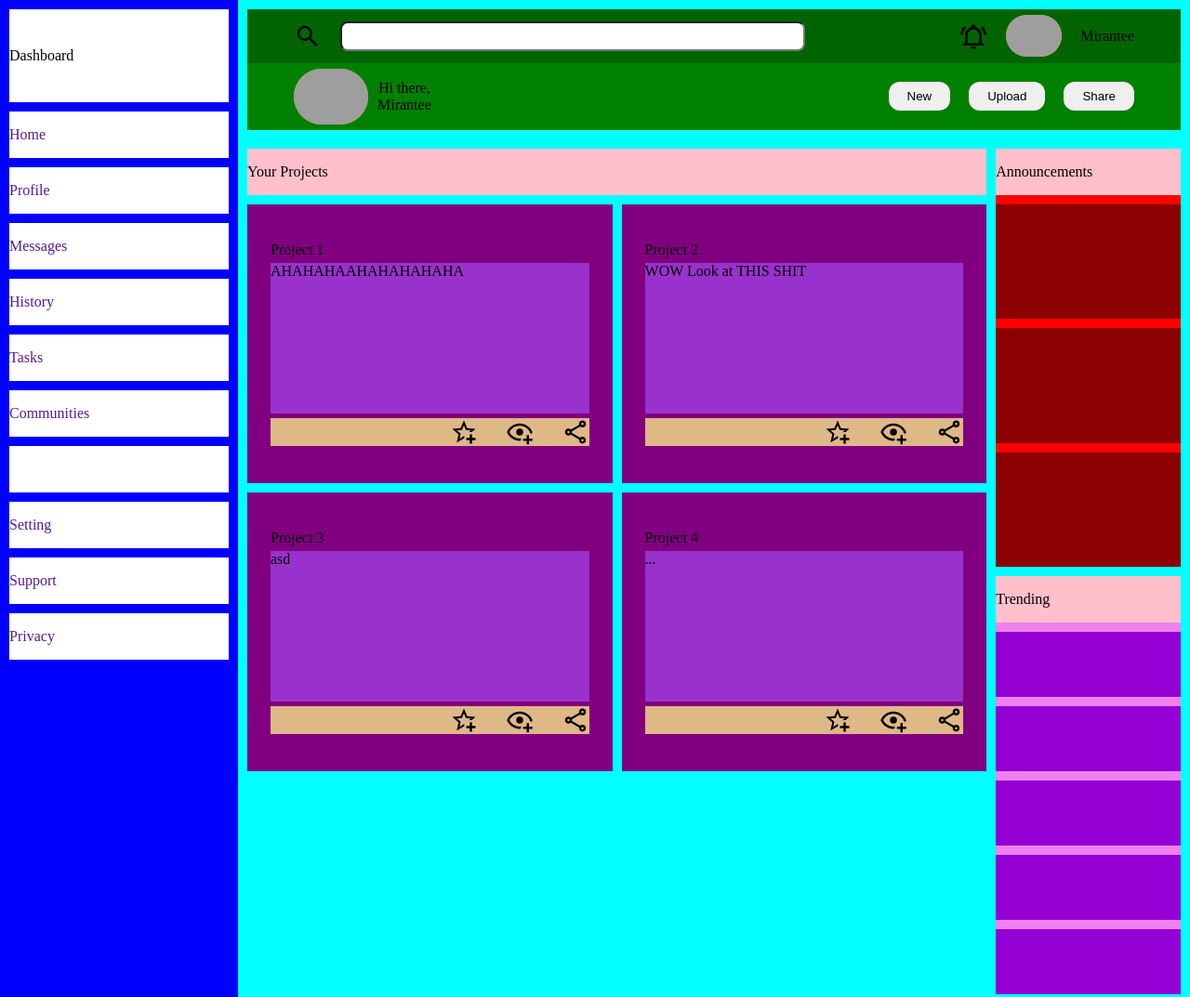
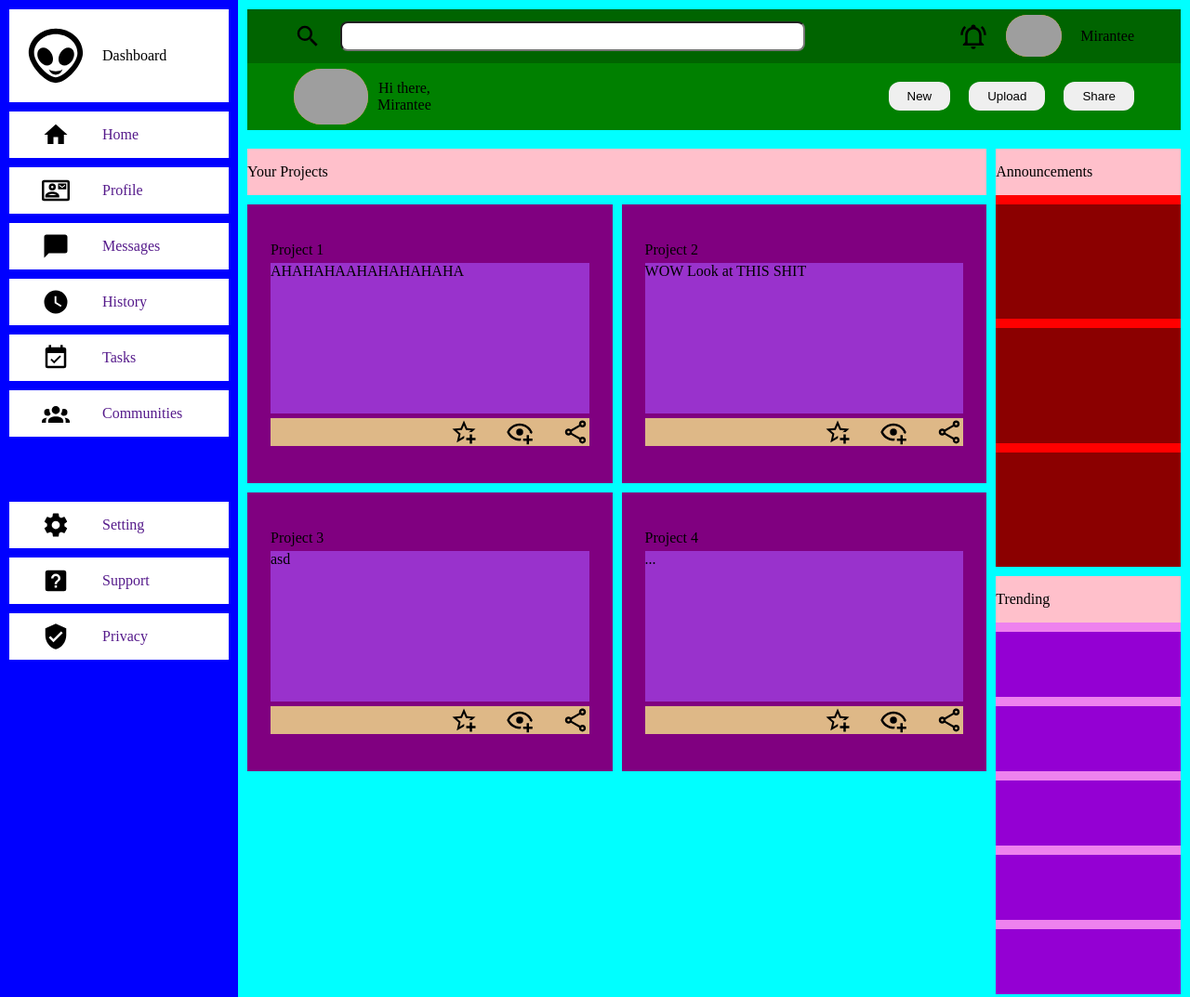
Before and after one commit to Miran-Mirantee/Admin-Dashboard, a plain HTML site: page index.html in a window 1280 px wide. Shown: the top 1073 px of the page at 93% size. Drawn offline with Linux system fonts and the light colour scheme; grey boxes are pictures that could not be loaded.

Commit message:
Updated sidebar basic layout

```diff
--- a/index.html
+++ b/index.html
@@ -9,17 +9,17 @@
 </head>
 <body>
     <div class="sidebar">
-        <div class="logo">Dashboard</div>
-        <a href=""><div>Home</div></a>
-        <a href=""><div>Profile</div></a>
-        <a href=""><div>Messages</div></a>
-        <a href=""><div>History</div></a>
-        <a href=""><div>Tasks</div></a>
-        <a href=""><div>Communities</div></a>
-        <a href=""><div></div></a>
-        <a href=""><div>Setting</div></a>
-        <a href=""><div>Support</div></a>
-        <a href=""><div>Privacy</div></a>
+        <div><img src="icons/alien-outline.svg" alt="" class="logo"><div>Dashboard</div></div>
+        <a href=""><img src="icons/home.svg" alt="" class="icon"><div>Home</div></a>
+        <a href=""><img src="icons/card-account-mail-outline.svg" alt="" class="icon"><div>Profile</div></a>
+        <a href=""><img src="icons/message.svg" alt="" class="icon"><div>Messages</div></a>
+        <a href=""><img src="icons/clock.svg" alt="" class="icon"><div>History</div></a>
+        <a href=""><img src="icons/calendar-check.svg" alt="" class="icon"><div>Tasks</div></a>
+        <a href=""><img src="icons/account-group.svg" alt="" class="icon"><div>Communities</div></a>
+        <div></div>
+        <a href=""><img src="icons/cog.svg" alt="" class="icon"><div>Setting</div></a>
+        <a href=""><img src="icons/help-box.svg" alt="" class="icon"><div>Support</div></a>
+        <a href=""><img src="icons/shield-check.svg" alt="" class="icon"><div>Privacy</div></a>
     </div>
     <div class="right-side">
         <div class="header">
--- a/styles.css
+++ b/styles.css
@@ -28,7 +28,20 @@ input[type="search"] {
 .sidebar > div {
     background-color: white;
     display: grid;
-    align-content: center;
+    grid-template-columns: 80px 1fr;
+    gap: 10px;
+    align-items: center;
+    justify-items: stretch;
+    padding: 10px;
+}
+
+.sidebar > div ~ div {
+    background-color: transparent;
+}
+
+.logo {
+    height: 70px;
+    width: auto;
 }
 
 .right-side {
```
Also changed, not shown: icons/alien-outline.svg (added).
